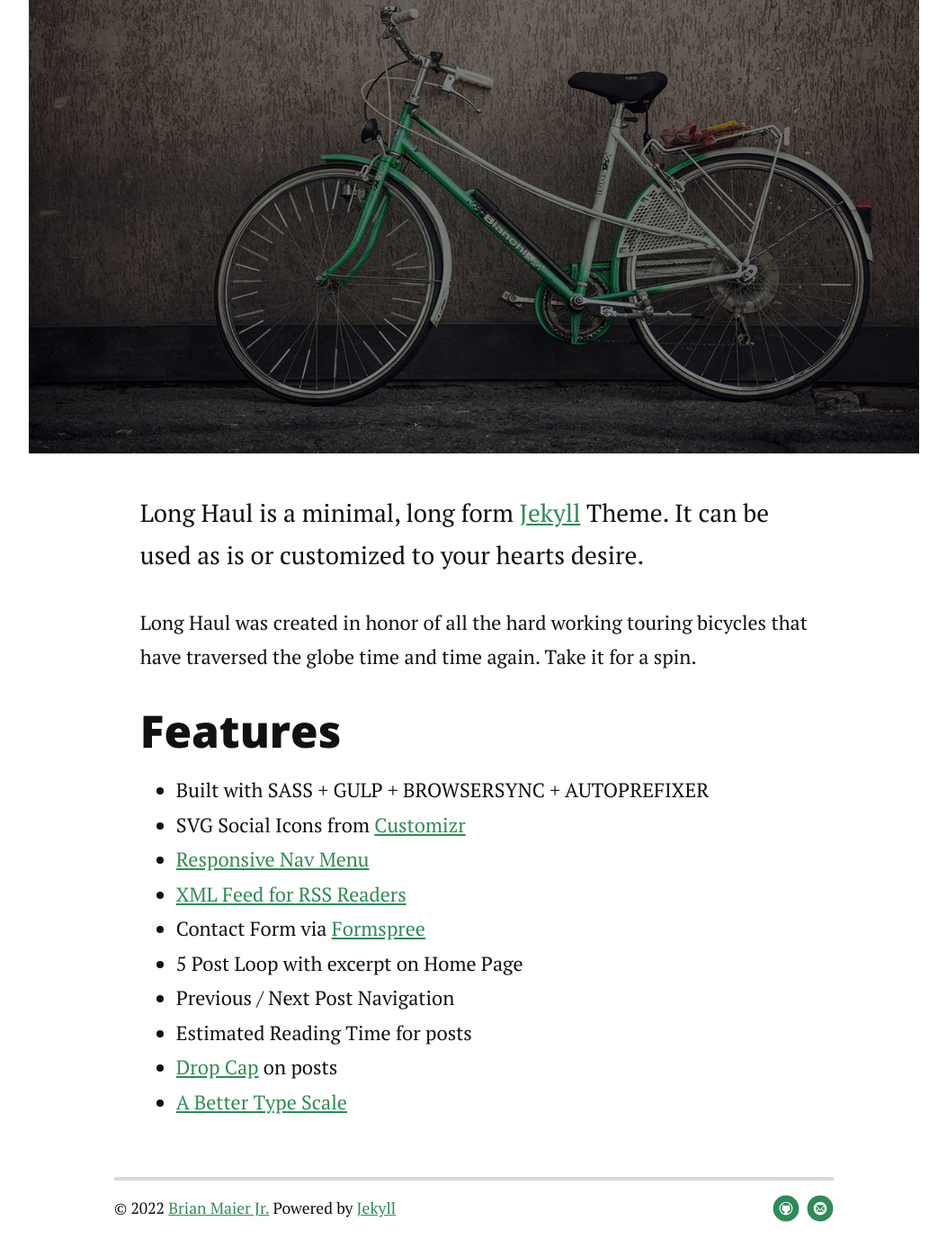
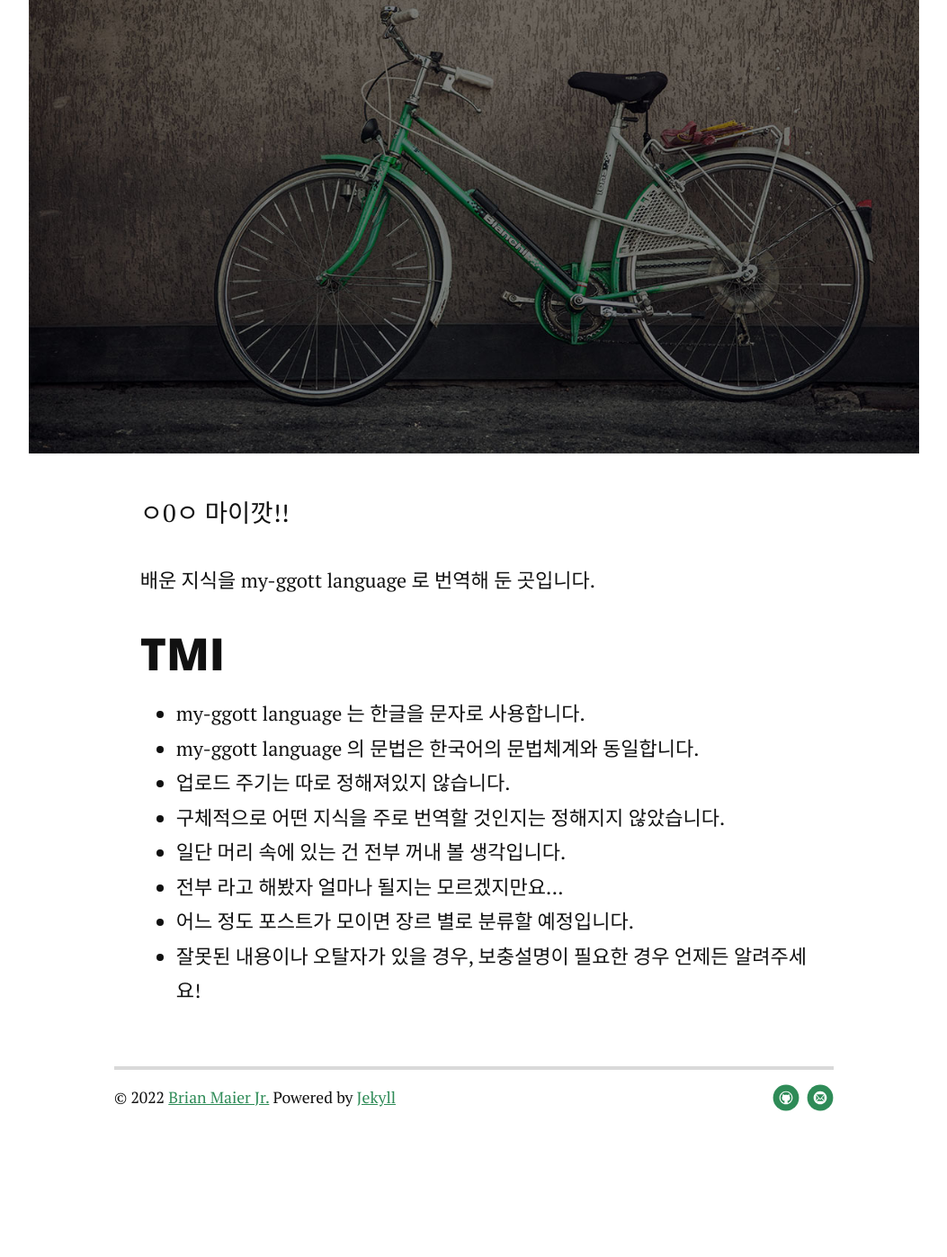
Before and after one commit to GHeeJeon/GHeeJeon.github.io, a Jekyll site: the page built from about.md, in a window 1280 px wide and 1400 px high, scrolled down 723 px. Shown: the top 1397 px of the window at 90% size, without its empty margins (113-1166 px from the left). Built offline with Jekyll 4.4.1, drawn with Linux system fonts in a browser that asks for light colours; nearby versions of some CDN libraries; after the commit the page ends 2000 px from its top, so only the background shows below that.

Commit message:
Update about.md

```diff
--- a/about.md
+++ b/about.md
@@ -6,19 +6,17 @@ title: my-ggott blog
 <div class="post">
 	<h1 class="pageTitle">blog based on <br> my-ggott language</h1>
 	<img src="{{ '/assets/img/touring.jpg' }}" alt="">
-	<p class="intro">Long Haul is a minimal, long form <a href="http://jekyllrb.com">Jekyll</a> Theme. It can be used as is or customized to your hearts desire.</p>
-	<p>Long Haul was created in honor of all the hard working touring bicycles that have traversed the globe time and time again. Take it for a spin.</p>
-	<h2>Features</h2>
+	<p class="intro">ㅇ0ㅇ 마이깟!!</p>
+	<p>배운 지식을 my-ggott language 로 번역해 둔 곳입니다.</p>
+	<h2>TMI</h2>
 	<ul>
-		<li>Built with SASS + GULP + BROWSERSYNC + AUTOPREFIXER</li>
-  		<li>SVG Social Icons from <a href="http://customizr.net/icons/">Customizr</a></li>
-  		<li><a href="http://responsive-nav.com/">Responsive Nav Menu</a></li>
-  		<li><a href="https://github.com/snaptortoise/jekyll-rss-feeds">XML Feed for RSS Readers</a></li>
-  		<li>Contact Form via <a href="http://formspree.io/">Formspree</a></li>
-      <li>5 Post Loop with excerpt on Home Page</li>
-  		<li>Previous / Next Post Navigation</li>
-      <li>Estimated Reading Time for posts</li>
-  		<li><a href="https://github.com/adobe-webplatform/dropcap.js">Drop Cap</a> on posts</li>
-  		<li><a href="http://typecast.com/blog/a-more-modern-scale-for-web-typography">A Better Type Scale</a></li>
+  		<li>my-ggott language 는 한글을 문자로 사용합니다.</li>
+  		<li>my-ggott language 의 문법은 한국어의 문법체계와 동일합니다.</li>
+		<li>업로드 주기는 따로 정해져있지 않습니다.</li>
+  		<li>구체적으로 어떤 지식을 주로 번역할 것인지는 정해지지 않았습니다.</li>
+  		<li>일단 머리 속에 있는 건 전부 꺼내 볼 생각입니다.</li>
+		<li>전부 라고 해봤자 얼마나 될지는 모르겠지만요...</li>
+  		<li>어느 정도 포스트가 모이면 장르 별로 분류할 예정입니다.</li>
+  		<li>잘못된 내용이나 오탈자가 있을 경우, 보충설명이 필요한 경우 언제든 알려주세요!</li>
   	</ul>
 </div>
```
